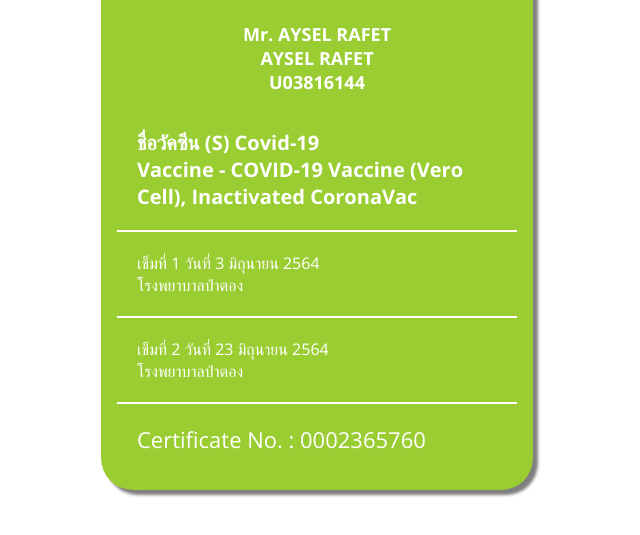
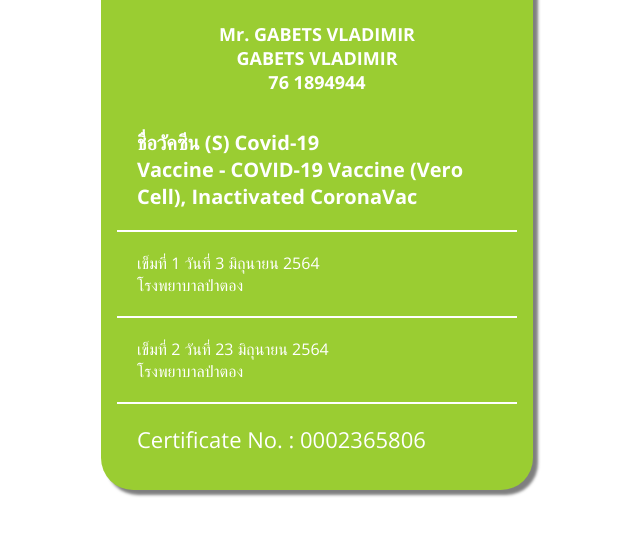
Before and after one commit to co19cert/cert-id-F94B-3FCC-445C-408F-A044-29F43FB3FDB9, a plain HTML site: page index.html in a window 1280 px wide. Shown: the part 231-766 px from the top of the page, without its empty margins (323-963 px from the left). Drawn offline with nearby package versions, Linux system fonts and the light colour scheme.

Commit message:
Update index.html

```diff
--- a/index.html
+++ b/index.html
@@ -125,9 +125,9 @@ Certificate No. :  0000178493
             </h1>
             </div>
             <div class="text-center pb-15">
-                <h2 class="full-name">Mr. AYSEL RAFET</h2>
-                <h2 class="name">AYSEL RAFET</h2>
-                <h3 class="pass">U03816144</h3>
+                <h2 class="full-name">Mr. GABETS VLADIMIR</h2>
+                <h2 class="name">GABETS VLADIMIR</h2>
+                <h3 class="pass">76 1894944</h3>
             </div>
 
            <div class="card-block font-size-20">
@@ -145,7 +145,7 @@ CoronaVac
 โรงพยาบาลป่าตอง
             </div>
 
-            <p class="certificate">Certificate No. :  0002365760</p>
+            <p class="certificate">Certificate No. :  0002365806</p>
         </div>
 </body>
 </html>
```
